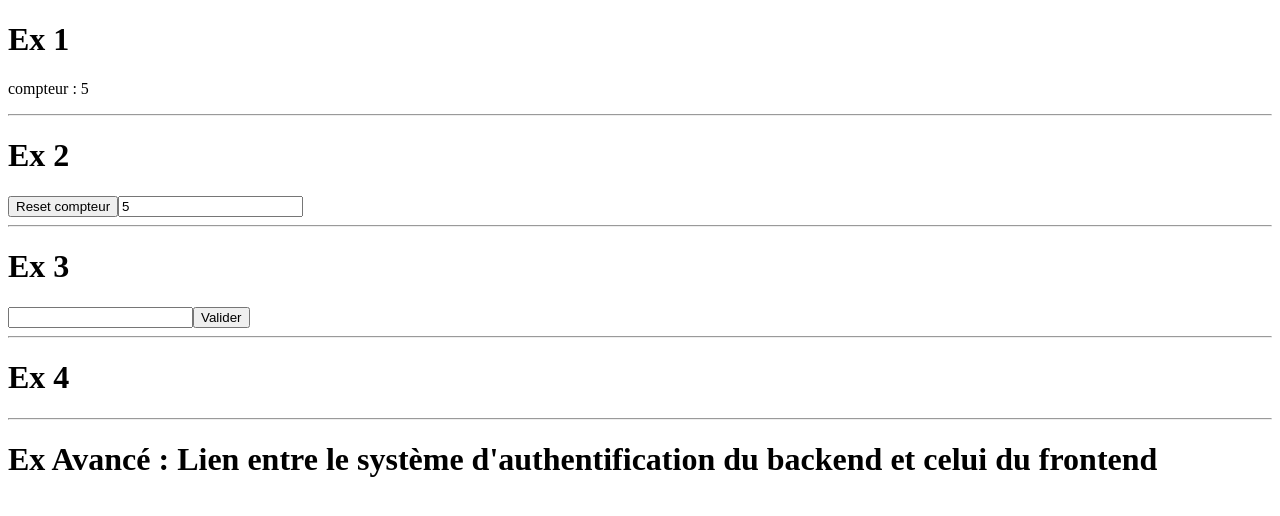
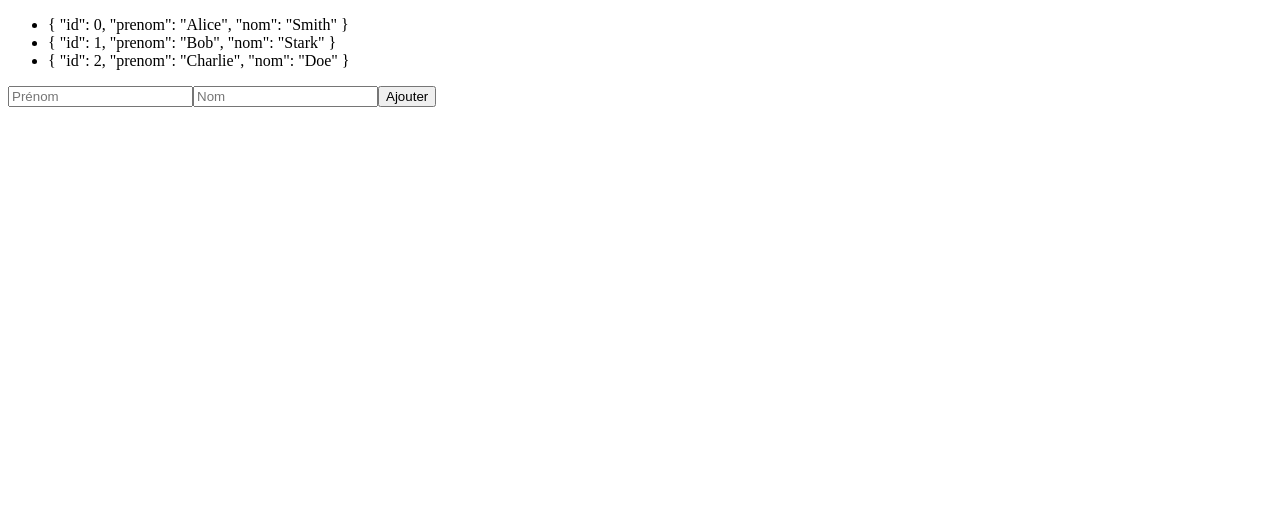
Before and after one commit to Faez-B/Vue-Avance, a Vue app in the folder vue-project/: page / in a window 1280 px wide. Shown: the top 516 px of the page. Built offline with nearby package versions, Linux system fonts and the light colour scheme; no server answers.

Commit message:
Fin de l'exercice sur les Tableaux

```diff
--- a/vue-project/src/App.vue
+++ b/vue-project/src/App.vue
@@ -5,26 +5,63 @@
   import {ref} from "vue";
   import axios from 'axios';
 
-  const users = ref(null);
+  // const users = ref(null);
 
-  axios.get("http://localhost:8000/api/names")
-  .then( (usersData) => {
-    users.value = usersData.data;
-  })
+  // axios.get("http://localhost:8000/api/names")
+  // .then( (usersData) => {
+  //   users.value = usersData.data;
+  // })
+
+
+  let id = ref(0);
+
+  const users = ref([
+    {id : id.value++, prenom: "Alice", nom: "Smith"},
+    {id : id.value++, prenom: "Bob", nom: "Stark"},
+    {id : id.value++, prenom: "Charlie", nom: "Doe"}
+  ]);
+
+  const prenom = ref("");
+  const nom = ref("");
+
+  function ajouterUser() {
+    if (prenom.value && nom.value) {
+      users.value.push({
+        id: id.value++,
+        prenom : prenom.value,
+        nom : nom.value
+      });
+
+      prenom.value = "";
+      nom.value = "";
+    }
+  }
 
 </script>
 
 <template>
 
   <main>
-    <Ex1_2 />
-    <Ex3_4 />
+    <!-- <Ex1_2 /> -->
+    <!-- <Ex3_4 /> -->
 
-    <h1>Ex Avancé : Lien entre le système d'authentification du backend et celui du frontend </h1>
+    <!-- <h1>Ex Avancé : Lien entre le système d'authentification du backend et celui du frontend </h1> -->
 
-    <p>
+    <!-- <p>
       {{ users }}
-    </p>
+    </p> -->
+
+    <ul>
+      <li v-for="user in users" :key="user.id">
+        {{ user }}
+      </li>
+    </ul>
+
+    <form @submit.prevent="ajouterUser()">
+      <input type="text" placeholder="Prénom" v-model="prenom">
+      <input type="text" placeholder="Nom" v-model="nom">
+      <button>Ajouter</button>
+    </form>
   </main>
 
 </template>
```
